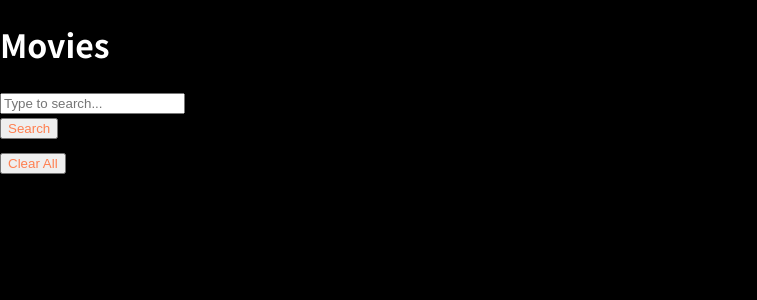
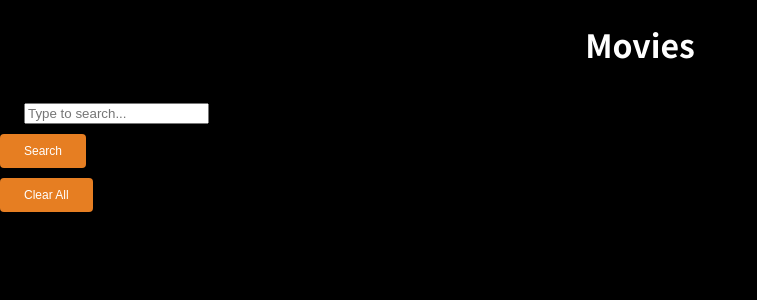
Before and after one commit to Martin2251/movie-trial, a React (Create React App) app: page / in a window 1280 px wide. Shown: the top 300 px of the page, without its empty margins (0-757 px from the left). Built offline with nearby package versions, Linux system fonts and the light colour scheme; no server answers.

Commit message:
added styles to button

```diff
--- a/src/App.css
+++ b/src/App.css
@@ -9,6 +9,11 @@ body {
   background: black;
   color: #ffff;
   font-family: "Noto Sans HK", sans-serif;
+}
+
+.heading {
+  text-align: center;
+  color: #ffff;
 }
 
 .movie-show > .row {
@@ -24,10 +29,28 @@ body {
   flex-wrap: wrap;
   flex-direction: row;
 }
+.button {
+  background-color: #e67e22; /* Green */
+  border: none;
+  border-radius: 4px;
+  color: white;
+  padding: 10px 24px;
+  text-align: center;
+  text-decoration: none;
+  font-size: 12px;
+  box-shadow: 3em;
+}
 
-button {
-  color: coral;
-  fill: blue;
+.button:hover {
+  background-color: #d35400;
+  cursor: pointer;
+}
+
+.search-form {
+  margin-left: auto;
+  margin-right: auto;
+  align-items: center;
+  padding: 10px 24px;
 }
 
 .image-container {
@@ -43,3 +66,9 @@ button {
 .image-container:hover .overlay {
   opacity: 1;
 }
+
+@media (max-width: 800px) {
+  .movie-show {
+    flex-direction: column;
+  }
+}
--- a/src/components/SearchBox.js
+++ b/src/components/SearchBox.js
@@ -2,7 +2,7 @@ import React from "react";
 
 const SearchBox = (props) => {
   return (
-    <div className>
+    <div className="search-form">
       <input
         value={props.value}
         onChange={(event) => props.onChange(event.target.value)}
```
